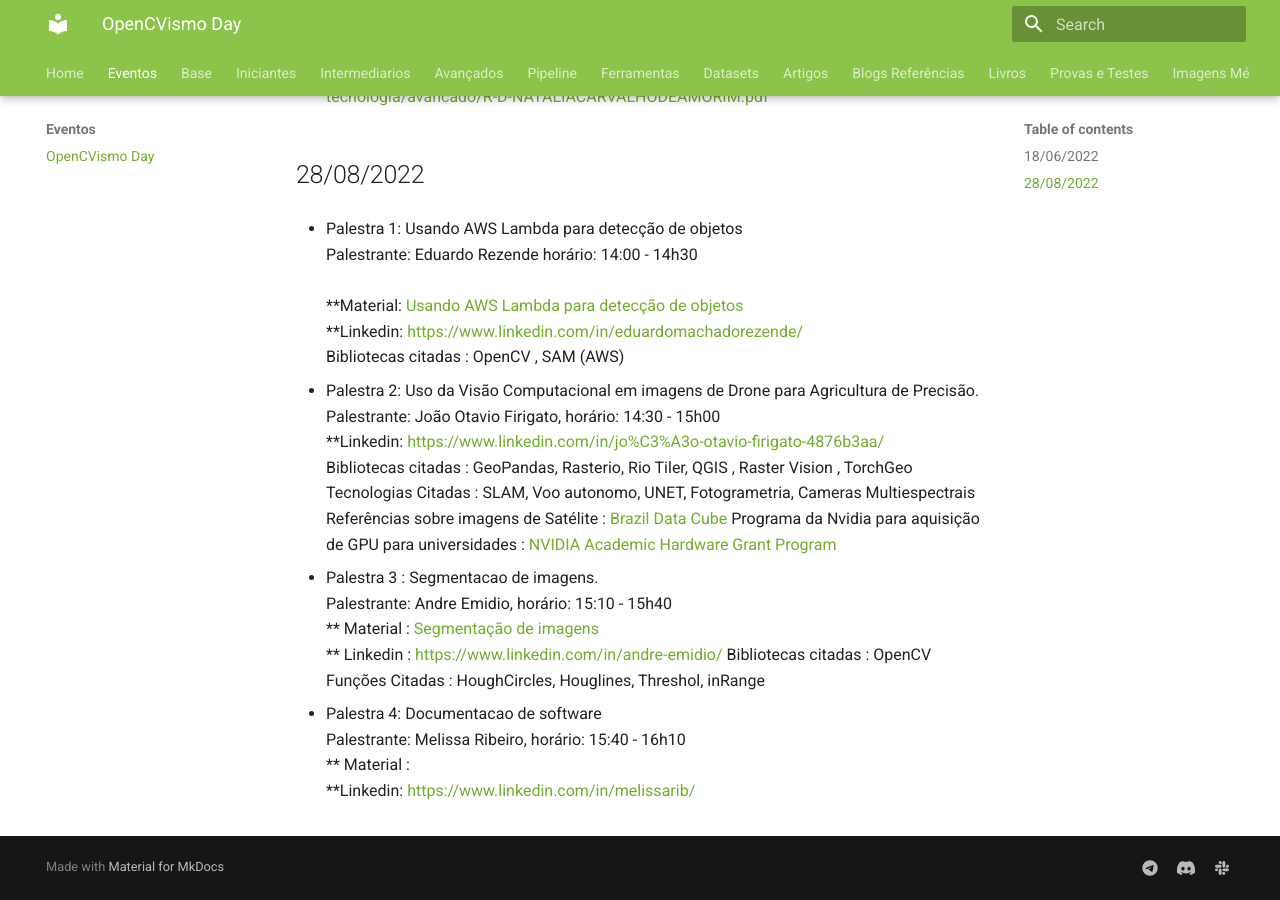
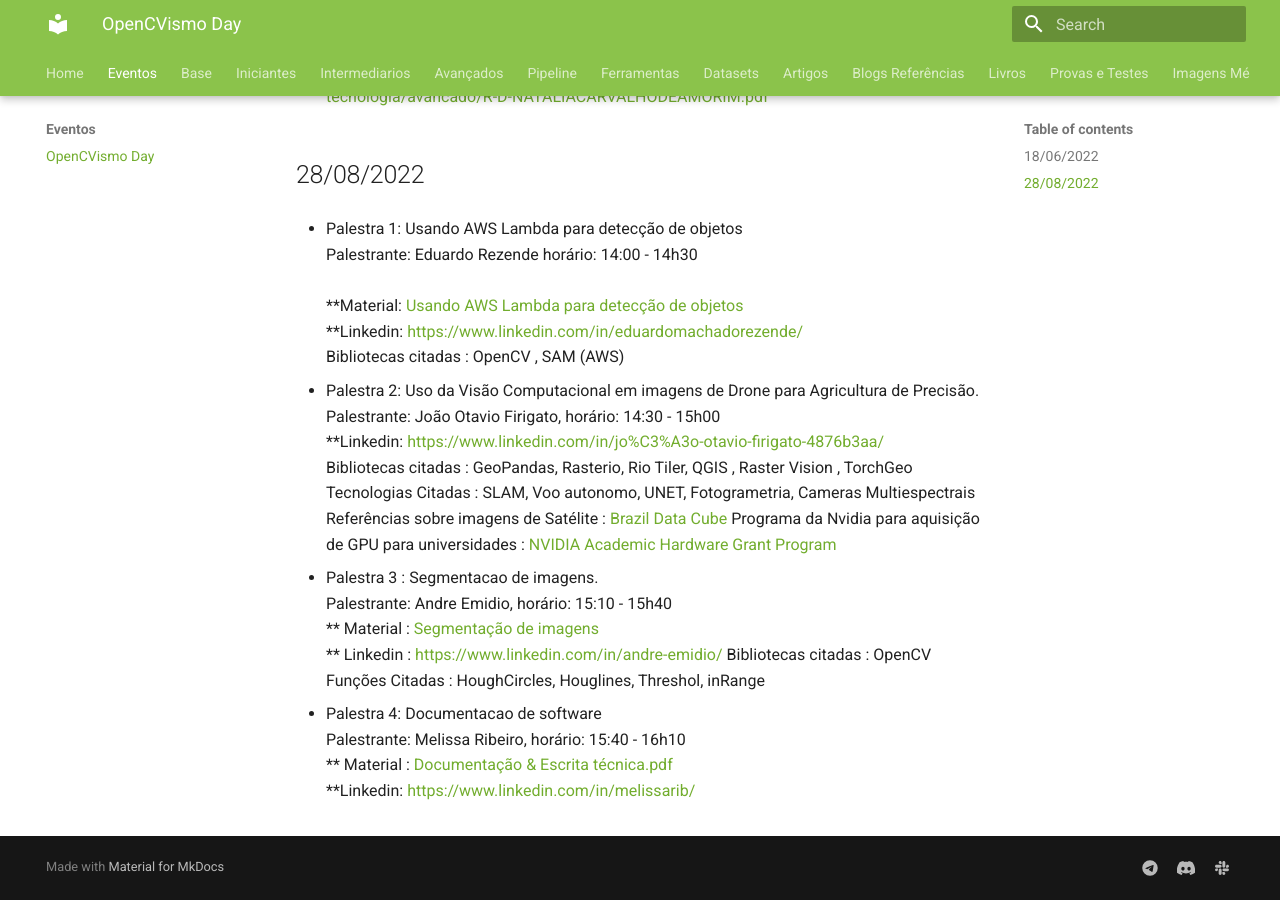
Before and after one commit to Grupo-OpenCV-BR/tutoriais-tecnologia, an MkDocs documentation site: the page built from docs/eventos/eventos.md, in a window 1280 px wide and 900 px high, scrolled down 729 px. Built offline with MkDocs 1.6.1 and Material for MkDocs 9.7.7, drawn with Linux system fonts in a browser that asks for light colours; the version menu is left out.

Commit message:
evento: opencvismo day 28/08/2022

```diff
--- a/docs/eventos/eventos.md
+++ b/docs/eventos/eventos.md
@@ -47,5 +47,5 @@
 
 
 * Palestra 4: Documentacao de software <br> Palestrante: Melissa Ribeiro, horário: 15:40  - 16h10 <br>
-  ** Material : <br>
+  ** Material : [Documentação & Escrita técnica.pdf](Documentacao_&_Escrita_tecnica.pdf)<br>
   **Linkedin: [https://www.linkedin.com/in/melissarib/](https://www.linkedin.com/in/melissarib/) <br>
```
Also changed, not shown: 1 other file.
